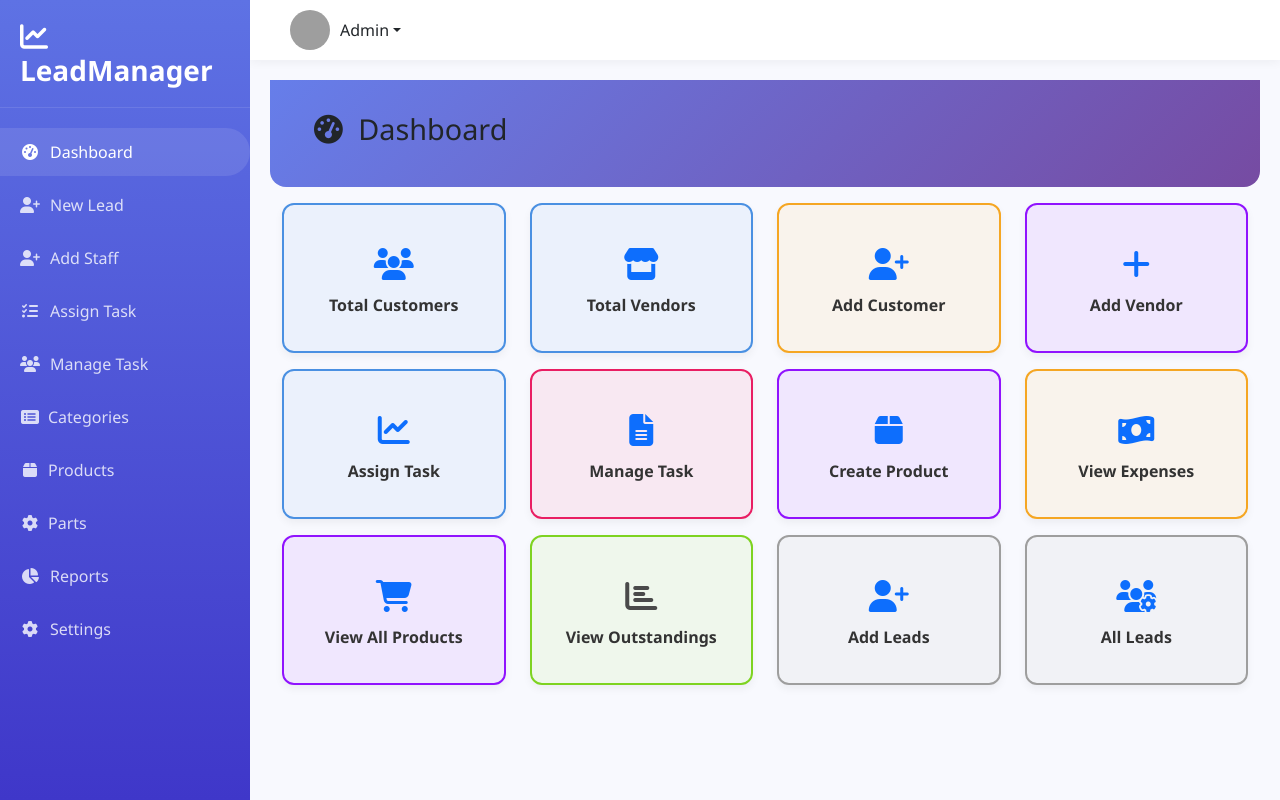
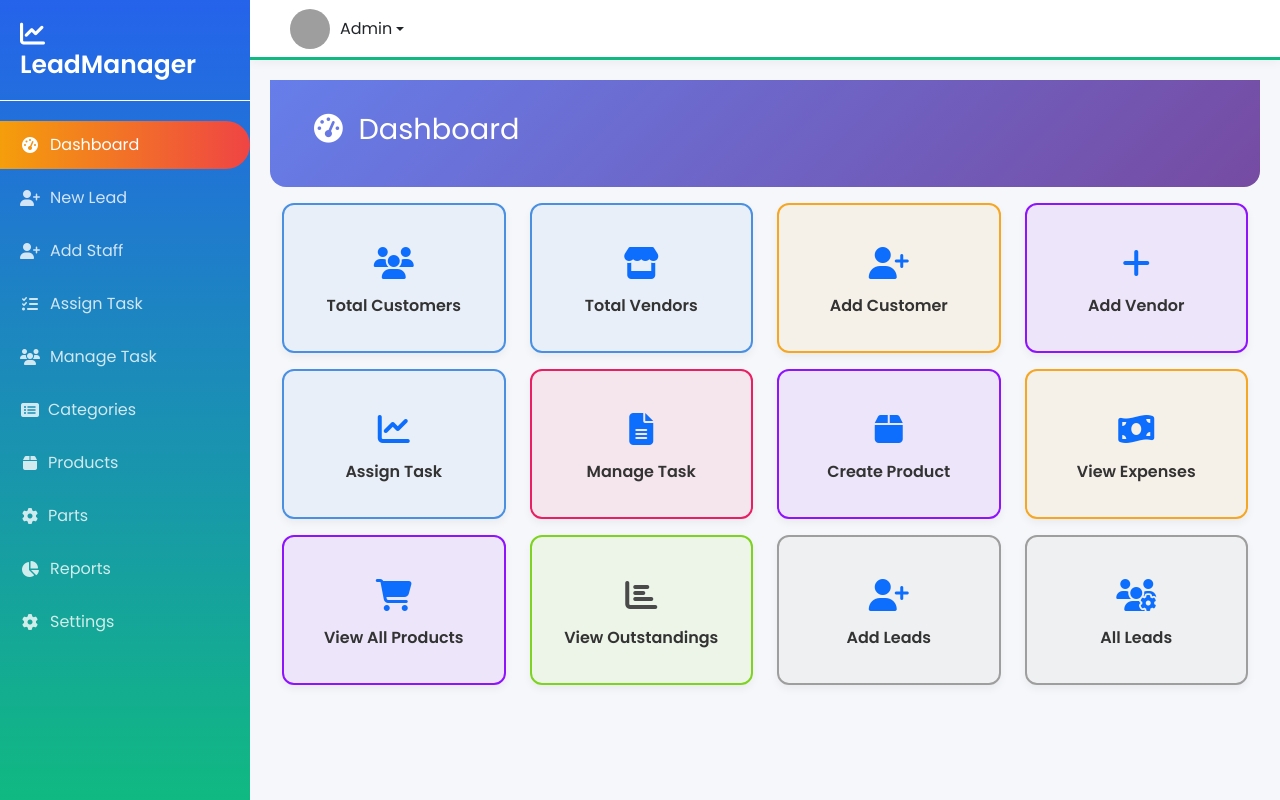
Before and after one commit to Eeshwar-Malavalli-Nagesh/GK-Healthcare-LMS, a Django app: page /dashboard/ in a window 1280 px wide. Run offline with Django 5.2, Linux system fonts and the light colour scheme; a user stored in the database is signed in; some libraries are stand-ins or nearby versions; grey boxes are pictures that could not be loaded.

Commit message:
4th commit - UI change

```diff
--- a/leads/templates/base.html
+++ b/leads/templates/base.html
@@ -46,6 +46,8 @@
             width: var(--sidebar-width);
             background: linear-gradient(180deg, var(--primary-color) 0%, var(--secondary-color) 100%);
             color: white;
+            background: linear-gradient(180deg, #2563EB, #10B981); /* blue → green */
+            color: #fff;
             height: 100vh;
             position: fixed;
             transition: all 0.3s;
@@ -57,12 +59,13 @@
             display: flex;
             align-items: center;
             justify-content: center;
-            border-bottom: 1px solid rgba(255, 255, 255, 0.1);
+            border-bottom: 1px solid rgba(255, 255, 255);
         }
 
         .sidebar-brand h3 {
             margin-bottom: 0;
             font-weight: 600;
+            font-size: 25px;
         }
 
         .sidebar-nav {
@@ -84,7 +87,8 @@
 
         .nav-link:hover, .nav-link.active {
             color: white;
-            background-color: rgba(255, 255, 255, 0.1);
+            /* background-color: rgba(255, 255, 255, 0.1); */
+            background: linear-gradient(90deg, #F59E0B, #EF4444); /* amber → red */
             text-decoration: none;
         }
 
@@ -114,7 +118,7 @@
             width: calc(100% - var(--sidebar-width));
             left: var(--sidebar-width);
             z-index: 100;
-
+            border-bottom: 3px solid #10B981;
         }
 
         .header-right {
@@ -150,6 +154,8 @@
             font-weight: 600;
             padding: 15px 20px;
             border-radius: 10px 10px 0 0 !important;
+            background: linear-gradient(90deg, #007bff, #00c9a7);
+            color: #fff;
         }
 
         /* Buttons */
@@ -326,6 +332,11 @@
             document.querySelector('.sidebar').classList.toggle('active');
         });
 
+        // Close sidebar when clicking on main-content
+        // document.querySelector('.main-content').addEventListener('click', function() {
+        //     document.querySelector('.sidebar').classList.remove('active');
+        // });
+
         // Initialize tooltips
         var tooltipTriggerList = [].slice.call(document.querySelectorAll('[data-bs-toggle="tooltip"]'));
         var tooltipList = tooltipTriggerList.map(function (tooltipTriggerEl) {
--- a/leads/templates/dashboard.html
+++ b/leads/templates/dashboard.html
@@ -5,17 +5,17 @@
 {% block content %}
 
 <style>
-    :root {
+    /* :root {
         --primary-color: #5e72e4;
         --success-color: #2dce89;
         --warning-color: #fb6340;
         --info-color: #11cdef;
-    }
+     }
 
     body {
         background-color: #f8f9fe;
         font-family: 'Segoe UI', Tahoma, Geneva, Verdana, sans-serif;
-    }
+    } */
 
     .page-header {
         background: linear-gradient(135deg, #667eea 0%, #764ba2 100%);
@@ -29,6 +29,7 @@
         font-size: 1.8rem;
         font-weight: 400;
         margin-bottom: 0.5rem;
+        color: white;
     }
 
     /* Mobile-first function cards */
--- a/leads/templates/manage-task.html
+++ b/leads/templates/manage-task.html
@@ -247,7 +247,7 @@
                                             <i class="fas fa-edit"></i>
                                         </a>
                                         <button type="button" class="btn btn-outline-danger btn-sm"
-                                                onclick="confirmDelete(`{{ task.id }}`+)">
+                                                onclick="confirmDelete(`{{ task.id }}`)">
                                             <i class="fas fa-trash"></i>
                                         </button>
                                     </div>
--- a/leads/views.py
+++ b/leads/views.py
@@ -2157,8 +2157,7 @@
         tasks = TaskAssign.objects.filter(hospital_id=query_url.split('%20')[1])
         staff = Staff.objects.all()
         hospitals = HospitalLead.objects.all()
-    if filter_type == 'task_type':
-        print(query_url)
+    elif filter_type == 'task_type':
         tasks = TaskAssign.objects.filter(task_type = query_url.split('%20',1)[1])
         staff = Staff.objects.all()
         hospitals = HospitalLead.objects.all()
```
Also changed, not shown: db.sqlite3.
